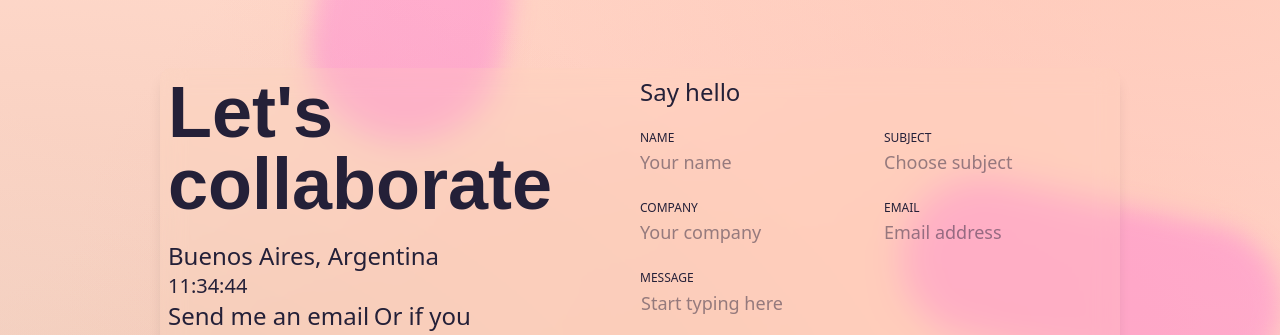
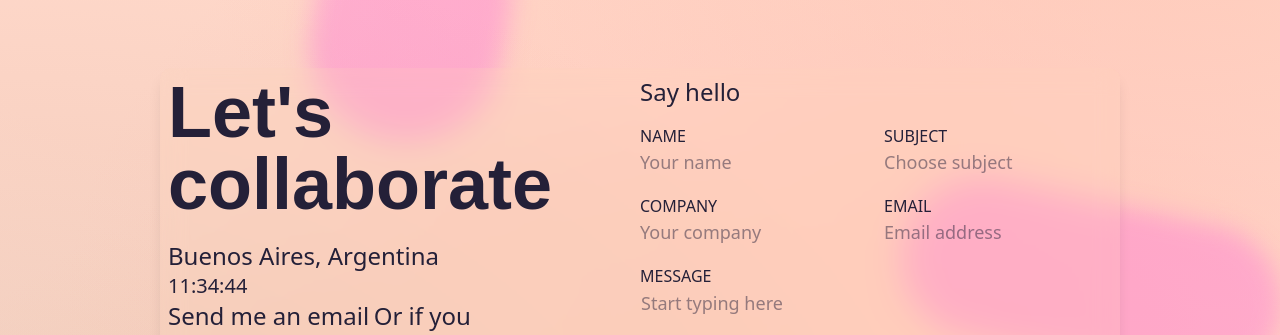
Before and after one commit to RRodriguezViegas/portfolio, a React (Vite) app: page / in a window 1280 px wide. Shown: the part 2500-2835 px from the top of the page. Built offline with nearby package versions, Linux system fonts and the light colour scheme; a web font is replaced by a local one.

Commit message:
change font size for labels

```diff
--- a/src/components/Contact.jsx
+++ b/src/components/Contact.jsx
@@ -115,7 +115,7 @@ function Contact() {
           <form onSubmit={sendEmail} ref={form}>
             <div className="grid grid-cols-2 gap-4">
               <div>
-                <label htmlFor="name" className="text-xs">
+                <label htmlFor="name" className="text-md">
                   NAME
                 </label>
                 <br />
@@ -128,7 +128,7 @@ function Contact() {
                 />
               </div>
               <div>
-                <label htmlFor="name" className="text-xs">
+                <label htmlFor="name" className="text-md">
                   SUBJECT
                 </label>
                 <br />
@@ -141,7 +141,7 @@ function Contact() {
                 />
               </div>
               <div>
-                <label htmlFor="name" className="text-xs">
+                <label htmlFor="name" className="text-md">
                   COMPANY
                 </label>
                 <br />
@@ -153,7 +153,7 @@ function Contact() {
                 />
               </div>
               <div>
-                <label htmlFor="name" className="text-xs">
+                <label htmlFor="name" className="text-md">
                   EMAIL
                 </label>
                 <br />
@@ -166,7 +166,7 @@ function Contact() {
                 />
               </div>
               <div>
-                <label htmlFor="name" className="text-xs">
+                <label htmlFor="name" className="text-md">
                   MESSAGE
                 </label>
                 <br />
```
